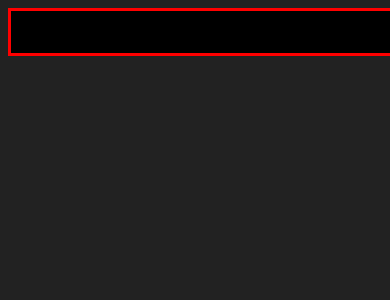
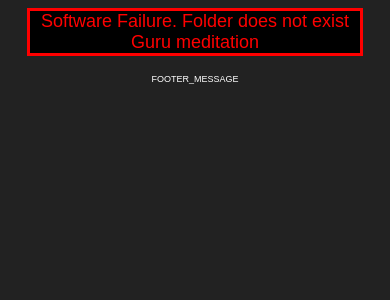
Before and after one commit to hauspie/rfgallery, a PHP site: page /?Dir=1 in a window 390 px wide; the page is wider, and only the part inside the window is pictured. Shown: the top 300 px of that part. Run offline with PHP 8.4, Linux system fonts and the light colour scheme; data that the repository does not hold is empty; a stand-in replaces the project's code that opens the database connection; some libraries are stand-ins or nearby versions.

Commit message:
Fix responsive behavior

```diff
--- a/css/style.css
+++ b/css/style.css
@@ -24,7 +24,7 @@ body {
 }
 
 #content {
-    width: 1200px;
+    width: 90%;
     margin-left: auto;
     margin-right: auto;
     display: block;
```
